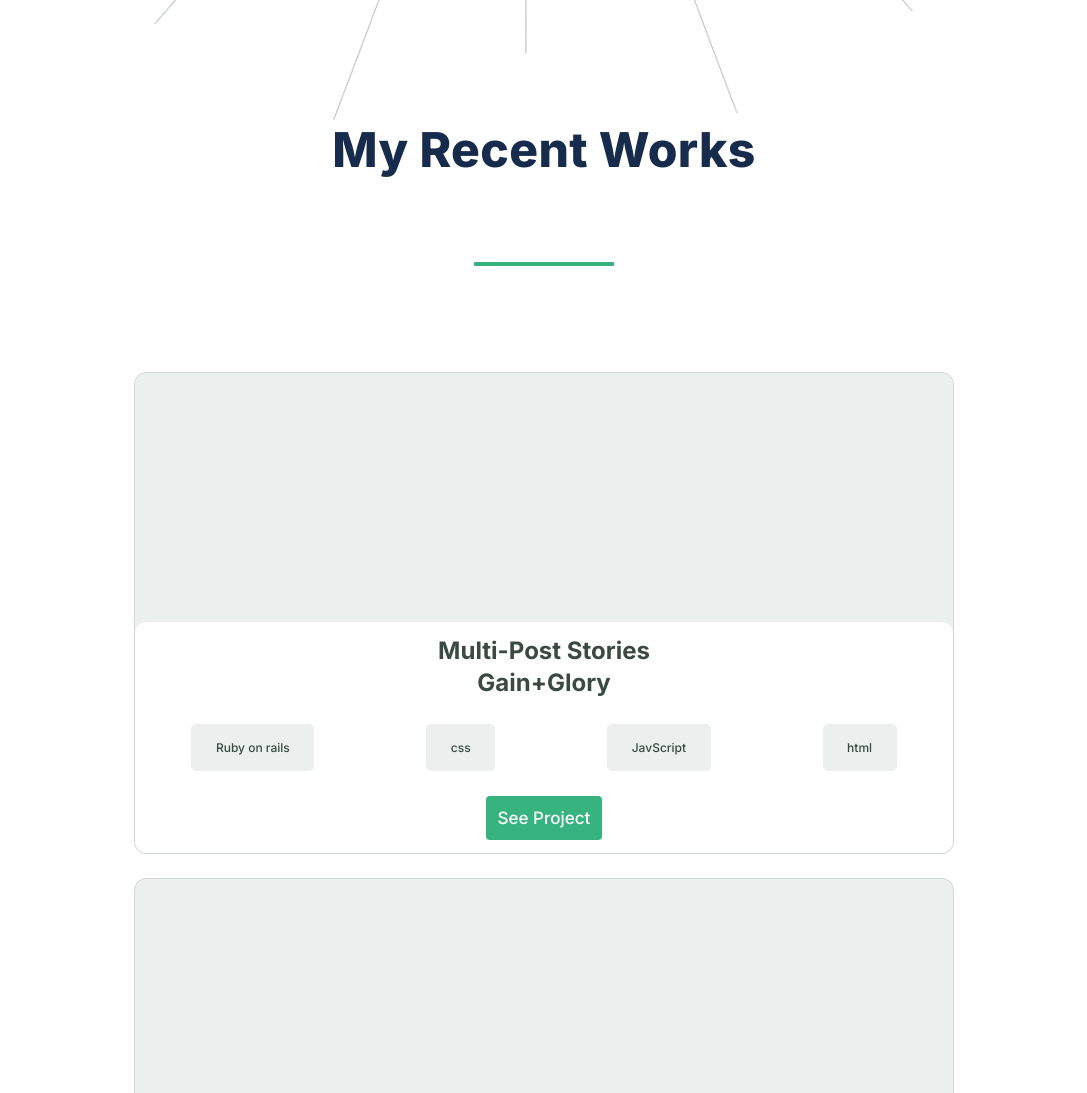
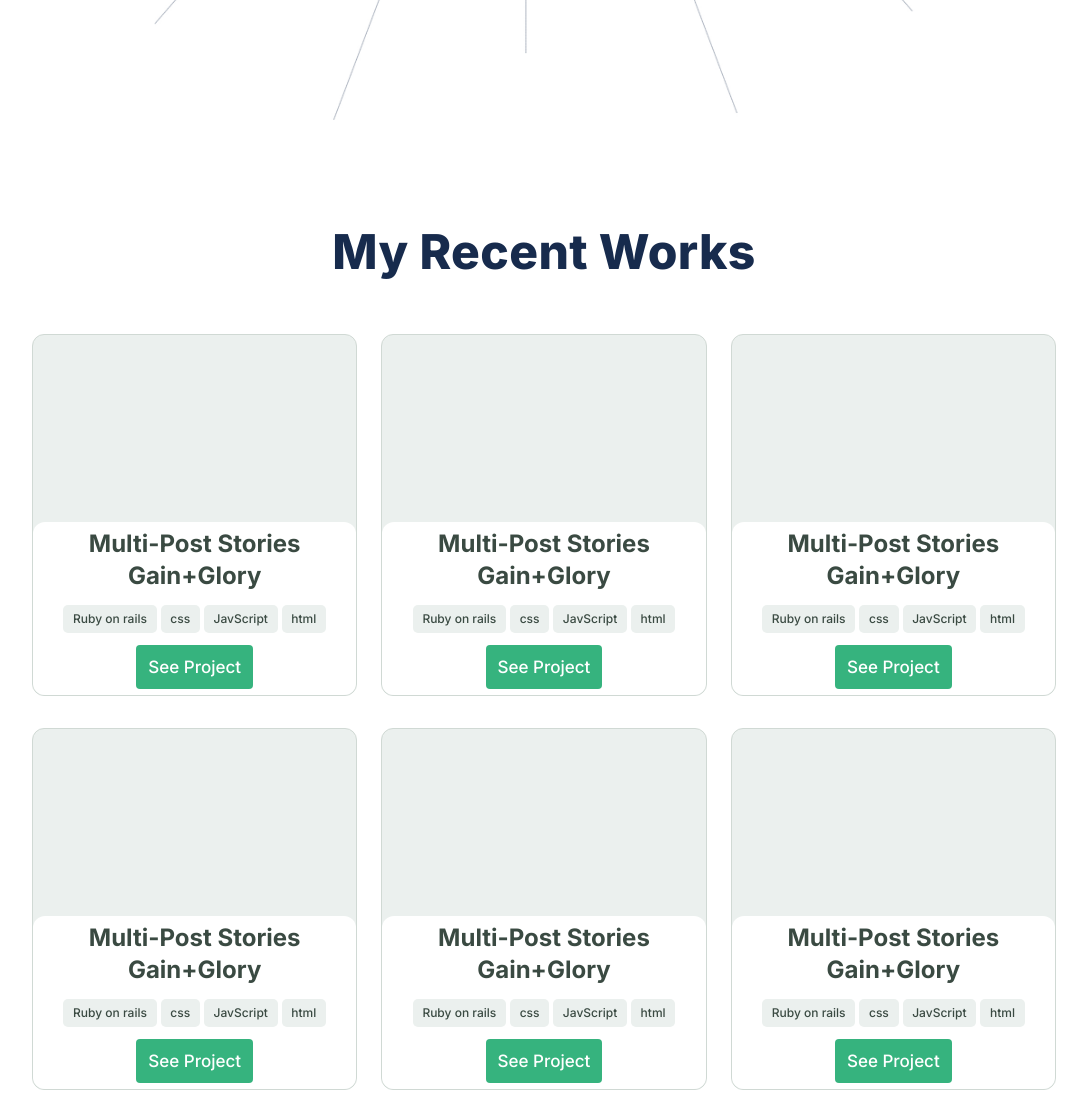
Before and after one commit to gandradep/porfolio_mobile_first, a website: page index.html in a window 1280 px wide. Shown: the part 680-1773 px from the top of the page, without its empty margins (96-1183 px from the left). Drawn offline with Linux system fonts and the light colour scheme.

Commit message:
Works section for desktop RWD

```diff
--- a/index.html
+++ b/index.html
@@ -75,10 +75,25 @@
     <section id="works">
       <header class="padMobile">
         <h1 class="title darkColor">My Recent Works</h1>
-        <hr>
+        <hr class="mobileHr">
       </header>
 
-      <div class="gridContainer padMobile">
+      <div class="gridContainer padMobile padWorkDesktop">
+        <article class="workPost borderRad12">
+          <div class="workInfo borderRad12">
+          <hgroup class="postColor">
+            <h2 class="cardTitle">Multi-Post Stories</h2>
+            <h2 class="cardTitle">Gain+Glory</h2>
+          </hgroup>
+          <ul class="postColor">
+            <li>Ruby on rails</li>
+            <li>css</li>
+            <li>JavScript</li>
+            <li>html</li>
+          </ul>
+          <a class="button" href="#">See Project</a>
+          </div>
+        </article>
         <article class="workPost borderRad12">
           <div class="workInfo borderRad12">
           <hgroup class="postColor">
@@ -255,7 +270,7 @@
         </ul>
         <p>eventsonido@gmail.com
         </p>
-        <hr class="finalHR">
+        <hr class="mobileHr finalHR">
       </footer>
 
   </body>
--- a/style.css
+++ b/style.css
@@ -143,7 +143,7 @@
 
 .gridContainer {
   display: grid;
-  grid-template: repeat(5, 1fr) / 1fr;
+  grid-template: repeat(6, 1fr) / 1fr;
 }
 
 .workPost {
@@ -387,6 +387,39 @@
     padding: 17px;
   }
 
+  .gridContainer {
+    grid-template: repeat(2, 1fr) / repeat(3, 1fr);
+    grid-gap: 32px 24px;
+  }
 
+  .mobileHr {
+    display: none;
+  }
+
+  #works header {
+    margin-top: 102px;
+    margin-bottom: 52px;
+  }
+
+  .padWorkDesktop {
+    padding: 0 10%;
+  }
+
+  .workPost {
+    height: 45vh;
+    margin-top: 0;
+  }
+
+  .workInfo ul {
+    justify-content: center;
+  }
+
+  .workInfo li {
+    margin: 0 2px;
+  }
+
+  #aboutMe header {
+    background-image: none;
+  }
 
 }
```
